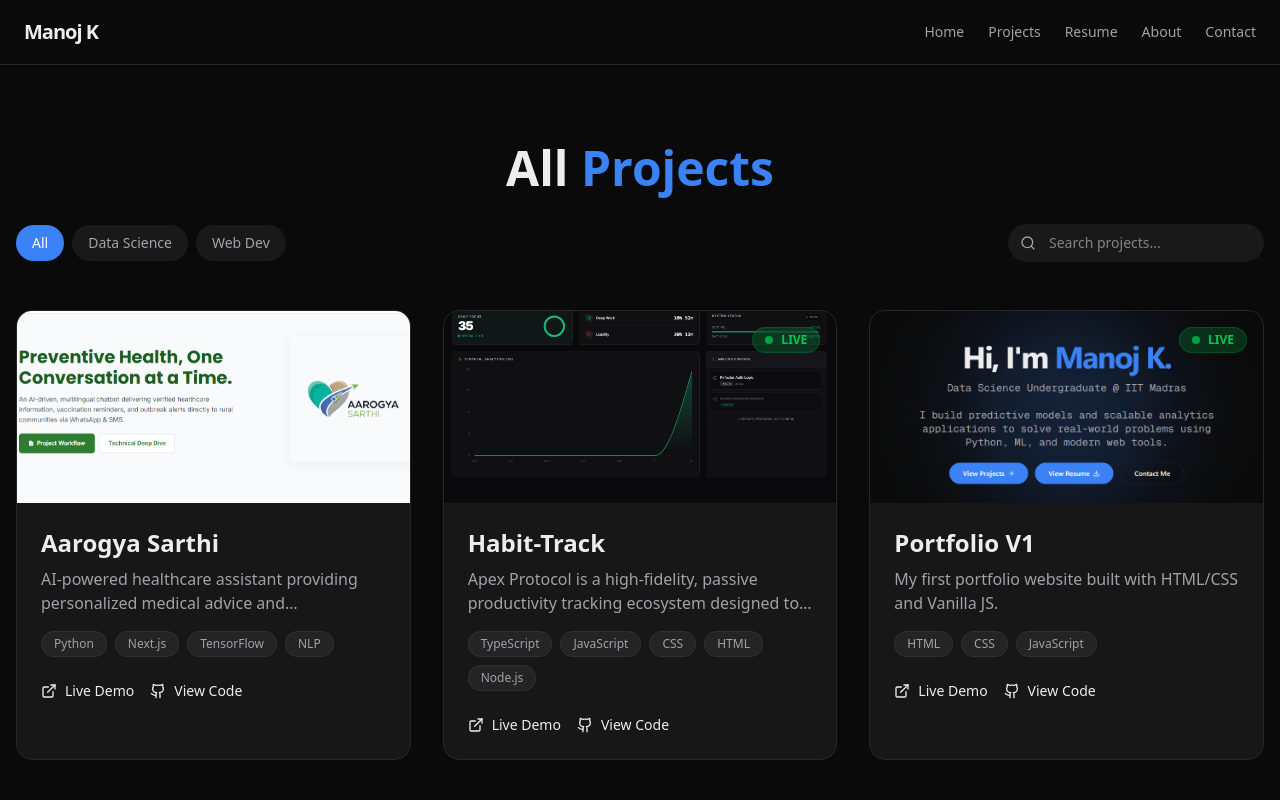
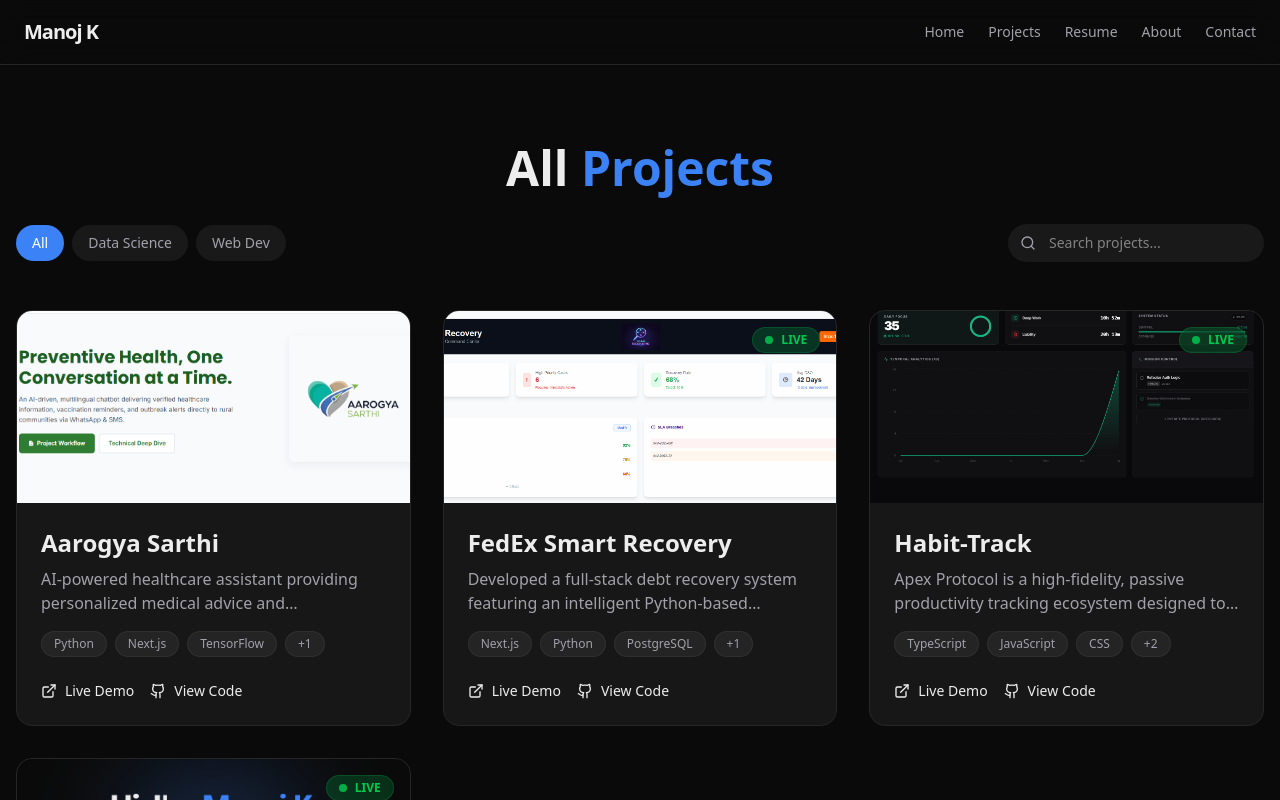
Before and after one commit to 24f2004663/Portfolio, a Next.js app: page /projects in a window 1280 px wide. Shown: the top 800 px of the page. Built offline with nearby package versions, Linux system fonts and the light colour scheme.

Commit message:
Add FedEx Recovery project and expandable project cards

```diff
--- a/app/page.tsx
+++ b/app/page.tsx
@@ -13,6 +13,15 @@ const featuredProjects: ProjectProps[] = [
     demoLink: "https://aarogya-sarthi.netlify.app/",
     codeLink: "https://github.com/nocaptbsm/aarogya-_sarthi",
     image: "/aarogya-sarthi.png",
+  },
+  {
+    title: "FedEx Smart Recovery",
+    description: "Developed a full-stack debt recovery system featuring an intelligent Python-based allocation engine that optimizes case distribution based on agency performance and capacity. The application utilizes a Next.js/React frontend for real-time SLA monitoring, seamless agency collaboration, and automated breach detection.",
+    tags: ["Next.js", "Python", "PostgreSQL", "BullMQ"],
+    isLive: true,
+    demoLink: "https://teamseeker.online/login",
+    codeLink: "https://github.com/24f2004663/Fed-Ex-Team-Seekers",
+    image: "/fedex-recovery.png",
   },
   {
     title: "Habit-Track",
--- a/app/projects/page.tsx
+++ b/app/projects/page.tsx
@@ -14,6 +14,15 @@ const allProjects: ProjectProps[] = [
         demoLink: "https://aarogya-sarthi.netlify.app/",
         codeLink: "https://github.com/nocaptbsm/aarogya-_sarthi",
         image: "/aarogya-sarthi.png",
+    },
+    {
+        title: "FedEx Smart Recovery",
+        description: "Developed a full-stack debt recovery system featuring an intelligent Python-based allocation engine that optimizes case distribution based on agency performance and capacity. The application utilizes a Next.js/React frontend for real-time SLA monitoring, seamless agency collaboration, and automated breach detection.",
+        tags: ["Next.js", "Python", "PostgreSQL", "BullMQ"],
+        isLive: true,
+        demoLink: "https://teamseeker.online/login",
+        codeLink: "https://github.com/24f2004663/Fed-Ex-Team-Seekers",
+        image: "/fedex-recovery.png",
     },
     {
         title: "Habit-Track",
--- a/components/ProjectCard.tsx
+++ b/components/ProjectCard.tsx
@@ -1,9 +1,11 @@
 'use client';
 
 import { motion } from 'framer-motion';
-import { ExternalLink, Github } from 'lucide-react';
+import { ExternalLink, Github, X } from 'lucide-react';
 import Link from 'next/link';
 import Image from 'next/image';
+import { useState, useEffect } from 'react';
+import { createPortal } from 'react-dom';
 
 export interface ProjectProps {
     title: string;
@@ -16,15 +18,128 @@ export interface ProjectProps {
 }
 
 export default function ProjectCard({ project, index }: { project: ProjectProps, index: number }) {
+    const [isExpanded, setIsExpanded] = useState(false);
+    const [mounted, setMounted] = useState(false);
+
+    useEffect(() => {
+        setMounted(true);
+        return () => setMounted(false);
+    }, []);
+
+    useEffect(() => {
+        if (isExpanded) {
+            document.body.style.overflow = 'hidden';
+        } else {
+            document.body.style.overflow = 'unset';
+        }
+        return () => {
+            document.body.style.overflow = 'unset';
+        };
+    }, [isExpanded]);
+
+    const handleCardClick = (e: React.MouseEvent) => {
+        // Prevent expansion if clicking on links
+        if ((e.target as HTMLElement).closest('a')) return;
+        setIsExpanded(true);
+    };
+
+    const expandedContent = (
+        <div className="fixed inset-0 z-50 flex items-center justify-center p-4 bg-black/80 backdrop-blur-sm"
+            onClick={() => setIsExpanded(false)}>
+            <motion.div
+                initial={{ opacity: 0, scale: 0.9 }}
+                animate={{ opacity: 1, scale: 1 }}
+                exit={{ opacity: 0, scale: 0.9 }}
+                onClick={(e) => e.stopPropagation()}
+                className="relative w-full max-w-5xl h-[85vh] bg-card rounded-2xl border border-card-border overflow-hidden flex flex-col md:flex-row shadow-2xl"
+            >
+                <button
+                    onClick={() => setIsExpanded(false)}
+                    className="absolute top-4 right-4 z-10 p-2 rounded-full bg-black/50 text-white hover:bg-black/70 transition-colors"
+                >
+                    <X className="w-6 h-6" />
+                </button>
+
+                {/* Left side - Image */}
+                <div className="w-full md:w-1/2 h-64 md:h-full relative bg-secondary/10">
+                    {project.image ? (
+                        <Image
+                            src={project.image}
+                            alt={project.title}
+                            fill
+                            className="object-contain p-4"
+                        />
+                    ) : (
+                        <div className="absolute inset-0 flex items-center justify-center text-secondary">
+                            No Image
+                        </div>
+                    )}
+                </div>
+
+                {/* Right side - Content */}
+                <div className="w-full md:w-1/2 p-8 overflow-y-auto">
+                    <div className="flex items-center gap-3 mb-4">
+                        <h2 className="text-3xl font-bold text-white">{project.title}</h2>
+                        {project.isLive && (
+                            <span className="px-3 py-1 bg-green-500/20 text-green-500 text-xs font-bold rounded-full border border-green-500/20 flex items-center gap-2">
+                                <span className="w-2 h-2 rounded-full bg-green-500 animate-pulse" />
+                                LIVE
+                            </span>
+                        )}
+                    </div>
+
+                    <div className="flex flex-wrap gap-2 mb-6">
+                        {project.tags.map(tag => (
+                            <span key={tag} className="px-3 py-1 text-sm rounded-full bg-secondary/10 text-secondary border border-white/5">
+                                {tag}
+                            </span>
+                        ))}
+                    </div>
+
+                    <div className="prose prose-invert max-w-none mb-8">
+                        <p className="text-lg text-secondary leading-relaxed whitespace-pre-wrap">
+                            {project.description}
+                        </p>
+                    </div>
+
+                    <div className="flex gap-4 mt-auto">
+                        {project.demoLink && (
+                            <Link
+                                href={project.demoLink}
+                                target="_blank"
+                                className="flex-1 flex items-center justify-center gap-2 px-6 py-3 bg-accent hover:bg-accent/90 text-white rounded-xl transition-all font-medium"
+                            >
+                                <ExternalLink className="w-5 h-5" />
+                                Live Demo
+                            </Link>
+                        )}
+                        {project.codeLink && (
+                            <Link
+                                href={project.codeLink}
+                                target="_blank"
+                                className="flex-1 flex items-center justify-center gap-2 px-6 py-3 bg-secondary/10 hover:bg-secondary/20 text-white rounded-xl transition-all font-medium border border-white/10"
+                            >
+                                <Github className="w-5 h-5" />
+                                View Code
+                            </Link>
+                        )}
+                    </div>
+                </div>
+            </motion.div>
+        </div>
+    );
+
     return (
+        <>
             <motion.div
                 initial={{ opacity: 0, y: 20 }}
                 whileInView={{ opacity: 1, y: 0 }}
                 viewport={{ once: true }}
                 transition={{ delay: index * 0.1 }}
-            className="group rounded-2xl border border-card-border bg-card overflow-hidden hover:border-accent/50 transition-colors"
+                onClick={handleCardClick}
+                className="group rounded-2xl border border-card-border bg-card overflow-hidden hover:border-accent/50 transition-colors cursor-pointer flex flex-col h-full"
             >
-            <div className="relative h-48 w-full bg-secondary/10 overflow-hidden">
+                <div className="relative h-48 w-full bg-secondary/10 overflow-hidden shrink-0">
                     {/* Placeholder for image if not provided */}
                     {project.image ? (
                         <Image
@@ -47,23 +162,28 @@ export default function ProjectCard({ project, index }: { project: ProjectProps,
                     )}
                 </div>
 
-            <div className="p-6">
+                <div className="p-6 flex flex-col flex-grow">
                     <h3 className="text-2xl font-bold mb-2 group-hover:text-accent transition-colors">
                         {project.title}
                     </h3>
-                <p className="text-secondary mb-4 line-clamp-2">
+                    <p className="text-secondary mb-4 line-clamp-2 flex-grow">
                         {project.description}
                     </p>
 
                     <div className="flex flex-wrap gap-2 mb-6">
-                    {project.tags.map(tag => (
+                        {project.tags.slice(0, 3).map(tag => (
                             <span key={tag} className="px-3 py-1 text-xs rounded-full bg-secondary/10 text-secondary border border-white/5">
                                 {tag}
                             </span>
                         ))}
+                        {project.tags.length > 3 && (
+                            <span className="px-3 py-1 text-xs rounded-full bg-secondary/10 text-secondary border border-white/5">
+                                +{project.tags.length - 3}
+                            </span>
+                        )}
                     </div>
 
-                <div className="flex gap-4">
+                    <div className="flex gap-4 mt-auto">
                         {project.demoLink && (
                             <Link
                                 href={project.demoLink}
@@ -87,5 +207,8 @@ export default function ProjectCard({ project, index }: { project: ProjectProps,
                     </div>
                 </div>
             </motion.div>
+
+            {mounted && isExpanded && createPortal(expandedContent, document.body)}
+        </>
     );
 }
--- a/components/StatsGrid.tsx
+++ b/components/StatsGrid.tsx
@@ -10,15 +10,6 @@ import devpostLogo from './devpost.png';
 
 const stats = [
     {
-        label: "LeetCode Solved",
-        value: "350+",
-        image: leetcodeLogo,
-        color: "text-yellow-500",
-        bg: "bg-yellow-500/10",
-        border: "border-yellow-500/20",
-        link: "https://leetcode.com/u/GAz2hqGXye/"
-    },
-    {
         label: "GitHub Commits",
         value: "1,200+",
         image: githubLogo,
@@ -26,15 +17,6 @@ const stats = [
         bg: "bg-green-500/10",
         border: "border-green-500/20",
         link: "https://github.com/24f2004663"
-    },
-    {
-        label: "Kaggle Tier",
-        value: "Expert",
-        image: kaggleLogo,
-        color: "text-blue-500",
-        bg: "bg-blue-500/10",
-        border: "border-blue-500/20",
-        link: "https://www.kaggle.com/zesalamander/"
     },
     {
         label: "Devpost Hackathons",
```
Also changed, not shown: public/fedex-recovery.png (added), 1 other file (tests, documents, lock files or other folders). Lines whose indentation alone changed are shown as unchanged.
